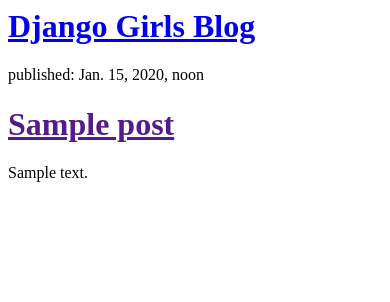
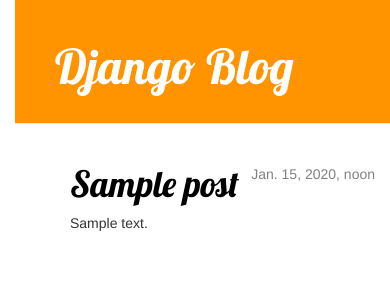
Before and after one commit to kovalenkou/my-first-blog, a Django app: page / in a window 390 px wide. Shown: the top 302 px of the page. Run offline with Django 4.2, Linux system fonts and the light colour scheme; tables that the repository leaves empty hold one stand-in row (values such as "Sample post"); some libraries are stand-ins or nearby versions.

Commit message:
Added view and template for detailed blog post as well as CSS for the site.

```diff
--- /dev/null
+++ b/blog/static/css/blog.css
@@ -0,0 +1,56 @@
+h1 a {
+    color: #FCA205;
+    font-family: 'Lobster';
+}
+
+body {
+    padding-left: 15px;
+}
+
+.page-header {
+    background-color: #ff9400;
+    margin-top: 0;
+    padding: 20px 20px 20px 40px;
+}
+
+.page-header h1, .page-header h1 a, .page-header h1 a:visited, .page-header h1 a:active {
+    color: #ffffff;
+    font-size: 36pt;
+    text-decoration: none;
+}
+
+.content {
+    margin-left: 40px;
+}
+
+h1, h2, h3, h4 {
+    font-family: 'Lobster', cursive;
+}
+
+.date {
+    float: right;
+    color: #828282;
+}
+
+.save {
+    float: right;
+}
+
+.post-form textarea, .post-form input {
+    width: 100%;
+}
+
+.top-menu, .top-menu:hover, .top-menu:visited {
+    color: #ffffff;
+    float: right;
+    font-size: 26pt;
+    margin-right: 20px;
+}
+
+.post {
+    margin-bottom: 70px;
+}
+
+.post h1 a, .post h1 a:visited {
+    color: #000000;
+}
--- /dev/null
+++ b/blog/templates/blog/base.html
@@ -0,0 +1,26 @@
+{% load static %}
+<html>
+    <head>
+        <title>Django blog</title>
+        <link href="https://fonts.googleapis.com/css?family=Lobster&subset=latin,latin-ext" rel="stylesheet" type="text/css">
+        <link rel="stylesheet" href="//maxcdn.bootstrapcdn.com/bootstrap/3.2.0/css/bootstrap.min.css">
+        <link rel="stylesheet" href="//maxcdn.bootstrapcdn.com/bootstrap/3.2.0/css/bootstrap-theme.min.css">
+        <link rel="stylesheet" href="{% static 'css/blog.css' %}">
+    </head>
+    <body>
+        <body>
+            <div class="page-header">
+                <h1><a href="/">Django Blog</a></h1>
+            </div>
+            <div class="content container">
+                <div class="row">
+                    <div class="col-md-8">
+                    {% block content %}
+                    {% endblock %}
+                    </div>
+                </div>
+            </div>
+        </body>
+
+    </body>
+</html>
--- a/blog/templates/blog/post_list.html
+++ b/blog/templates/blog/post_list.html
@@ -1,19 +1,13 @@
-<html>
-    <head>
-        <title>Django Girls blog</title>
-    </head>
-    <body>
-        <div>
-            <h1><a href="/">Django Girls Blog</a></h1>
+{% extends 'blog/base.html' %}
+
+{% block content %}
+    {% for post in posts %}
+        <div class="post">
+            <div class="date">
+                {{ post.published_date }}
+            </div>
+            <h1><a href="{% url 'post_detail' pk=post.pk %}">{{ post.title }}</a></h1>
+            <p>{{ post.text|linebreaksbr }}</p>
         </div>
-
-        {% for post in posts %}
-            <div>
-                <p>published: {{ post.published_date }}</p>
-                <h1><a href="">{{ post.title }}</a></h1>
-                <p>{{ post.text|linebreaksbr }}</p>
-            </div>
-        {% endfor %}
-
-    </body>
-</html>
+    {% endfor %}
+{% endblock %}
--- a/blog/urls.py
+++ b/blog/urls.py
@@ -1,8 +1,9 @@
 from django.urls import path
 
-from .views import post_list
+from .views import post_list, post_detail
 
 
 urlpatterns = [
-    path('', post_list.as_view(), name='post_list')
+    path('', post_list.as_view(), name='post_list'),
+    path('post/<int:pk>/', post_detail.as_view(), name='post_detail'),
 ]
--- a/blog/views.py
+++ b/blog/views.py
@@ -1,10 +1,9 @@
 from pickle import GET
 from django.http import HttpResponse
-from django.shortcuts import render
+from django.shortcuts import render, get_object_or_404
 from django.utils import timezone
 from django.views import View
 from django.views.generic import TemplateView, CreateView
-
 
 from blog.models import Post
 
@@ -20,3 +19,13 @@
 
     def post(self, request):
       return HttpResponse('Class based view')
+
+
+class post_detail(CreateView):
+    # template_name = 'post_detail.html'
+    model = Post
+    fields = ['author', 'title', 'text', 'created_date', 'published_date']
+
+    def get(self, request, pk):
+        post = get_object_or_404(Post, pk=pk)
+        return render(request, 'blog/post_detail.html', {'post': post})
```
Also changed, not shown: blog/templates/blog/post_detail.html (added, +13 -0 lines).
